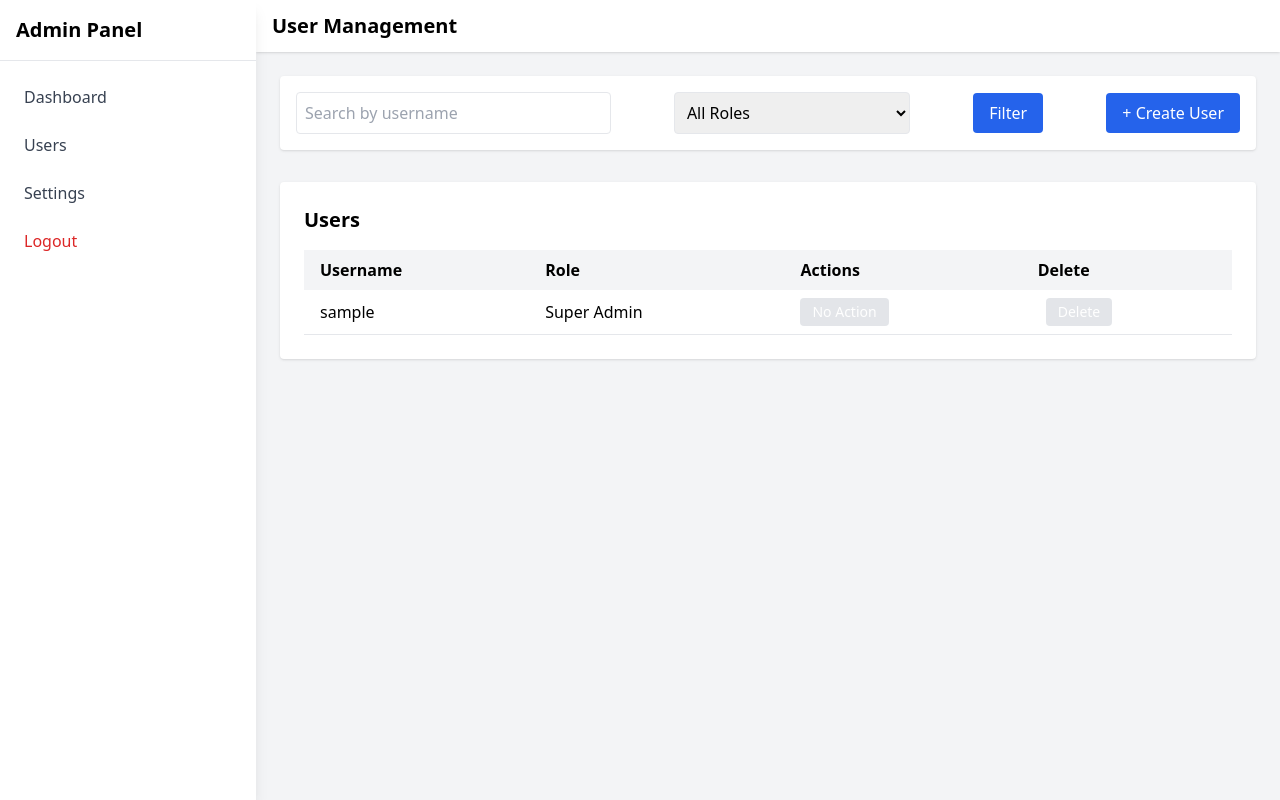
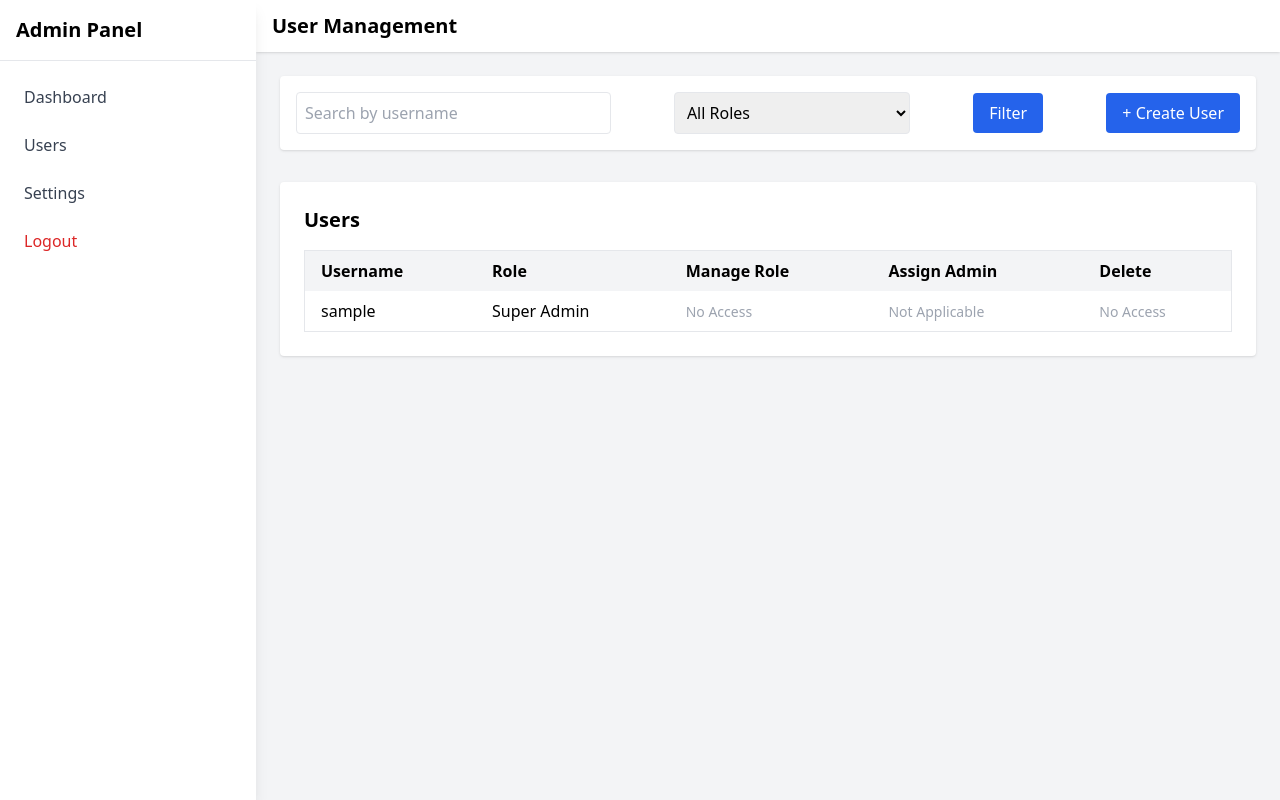
Before and after one commit to RahulRajeev-0/Task-management-application, a Django app: template templates/home.html in a window 1280 px wide. Run offline with Django 5.2, Linux system fonts and the light colour scheme; the template is opened without the code that fills it: most values are stand-ins (such as "Sample title", 1, 10 or a date in 2020); some libraries are stand-ins or nearby versions.

Commit message:
user management assign user to admin done -(need some validation)

```diff
--- a/admin_panel/urls.py
+++ b/admin_panel/urls.py
@@ -5,4 +5,5 @@ urlpatterns = [
     path('', views.admin_panel_home_view, name='home'),
     path('delete_user/<int:user_id>/', views.delete_user_view, name='delete_user'),
     path('toggle_user_role/<int:user_id>/', views.toggle_user_role_view, name='toggle_user_role'),
+    path('assign_user/<int:user_id>/', views.assign_admin_to_user, name='assign_admin_to_user'),
 ]
--- a/templates/home.html
+++ b/templates/home.html
@@ -43,78 +43,94 @@
     <!-- User List Table -->
     <div class="bg-white p-6 rounded shadow overflow-x-auto">
         <h2 class="text-xl font-semibold mb-4">Users</h2>
-        <table class="w-full text-left table-auto">
+        <table class="w-full text-left table-auto border border-gray-200 rounded">
     <thead>
         <tr class="bg-gray-100">
             <th class="px-4 py-2">Username</th>
             <th class="px-4 py-2">Role</th>
-                    <th class="px-4 py-2">Actions</th>
+            <th class="px-4 py-2">Manage Role</th>
+            <th class="px-4 py-2">Assign Admin</th>
             <th class="px-4 py-2">Delete</th>
         </tr>
     </thead>
     <tbody>
         {% for user in users %}
-                <tr class="border-b">
+        <tr class="border-b hover:bg-gray-50 transition">
             <td class="px-4 py-2">{{ user.username }}</td>
             <td class="px-4 py-2">
-                       {% if user.role == "USER"%}
+                {% if user.role == "USER" %}
                     User
-                       {% elif user.role == "ADMIN"%}
+                {% elif user.role == "ADMIN" %}
                     Admin
                 {% else %}
                     Super Admin
-                       {% endif%}
+                {% endif %}
+            </td>
+
+            <!-- Manage Role -->
             <td class="px-4 py-2">
-    {% if request.user.id == user.id or request.user.role != "SUPER_ADMIN" %}
-        <button type="button" disabled class="bg-gray-300 text-white px-3 py-1 rounded text-sm opacity-60 cursor-not-allowed">
-            {% if user.role == "USER" %}
-                Promote to Admin
-            {% elif user.role == "ADMIN" %}
-                Demote to User
-            {% else %}
-                No Action
-            {% endif %}
-        </button>
-    {% else %}
+                {% if request.user != user and request.user.role == "SUPER_ADMIN" %}
                 <form method="POST" action="{% url 'toggle_user_role' user.id %}">
                     {% csrf_token %}
-            <button type="submit"
-                class="{% if user.role == 'USER' %}bg-green-600 hover:bg-green-700{% else %}bg-yellow-500 hover:bg-yellow-600{% endif %} text-white px-3 py-1 rounded text-sm">
                     {% if user.role == "USER" %}
+                        <button type="submit" class="bg-green-600 text-white px-3 py-1 rounded hover:bg-green-700 text-sm w-full">
                             Promote to Admin
+                        </button>
                     {% elif user.role == "ADMIN" %}
+                        <button type="submit" class="bg-yellow-500 text-white px-3 py-1 rounded hover:bg-yellow-600 text-sm w-full">
                             Demote to User
+                        </button>
+                    {% endif %}
+                </form>
                 {% else %}
-                    No Action
+                <span class="text-gray-400 text-sm">No Access</span>
                 {% endif %}
-            </button>
+            </td>
+
+            <!-- Assign Admin -->
+            <td class="px-4 py-2">
+                {% if request.user.role == "SUPER_ADMIN" and user.role == "USER" %}
+                <form method="POST" action="{% url 'assign_admin_to_user' user.id %}" class="flex items-center gap-2">
+                    {% csrf_token %}
+                    <select name="assigned_admin_id" class="border px-2 py-1 rounded text-sm w-32">
+                        <option value="">-- Select --</option>
+                        {% for admin in users %}
+                            {% if admin.role == "ADMIN"%}
+                            <option value="{{ admin.id }}" {% if user.assigned_admin == admin %}selected{% endif %}>
+                                {{ admin.username }}
+                            </option>
+                            {% endif %}
+                        {% endfor %}
+                    </select>
+                    <button type="submit" class="bg-blue-500 text-white px-2 py-1 rounded text-xs">Assign</button>
                 </form>
+                {% else %}
+                <span class="text-gray-400 text-sm">Not Applicable</span>
                 {% endif %}
+            </td>
 
-</td>
+            <!-- Delete User -->
             <td class="px-4 py-2">
-    {% if request.user.role == "SUPER_ADMIN" and request.user.id != user.id %}
-    <form method="POST" action="{% url 'delete_user' user.id %}" onsubmit="return confirm('Are you sure you want to delete {{ user.username }}?');" class="inline">
+                {% if request.user.role == "SUPER_ADMIN" and request.user != user %}
+                <form method="POST" action="{% url 'delete_user' user.id %}">
                     {% csrf_token %}
-        <button type="submit" class="bg-red-600 text-white px-3 py-1 rounded text-sm hover:bg-red-700 ml-2">
+                    <button type="submit" class="bg-red-600 text-white px-3 py-1 rounded hover:bg-red-700 text-sm w-full">
                         Delete
                     </button>
                 </form>
                 {% else %}
-    <button type="button" disabled class="bg-gray-300 text-white px-3 py-1 rounded text-sm ml-2 opacity-60 cursor-not-allowed">
-        Delete
-    </button>
+                <span class="text-gray-400 text-sm">No Access</span>
                 {% endif %}
             </td>
-
         </tr>
         {% empty %}
         <tr>
-                    <td colspan="4" class="text-center py-4 text-gray-500">No users found.</td>
+            <td colspan="5" class="text-center py-4 text-gray-500">No users found.</td>
         </tr>
         {% endfor %}
     </tbody>
 </table>
+
     </div>
 
 
```
Also changed, not shown: admin_panel/views.py (+44 -0 lines), user/models.py (+9 -0 lines), user/migrations/0002_customuser_assigned_admin.py (added). Lines whose indentation alone changed are shown as unchanged.
